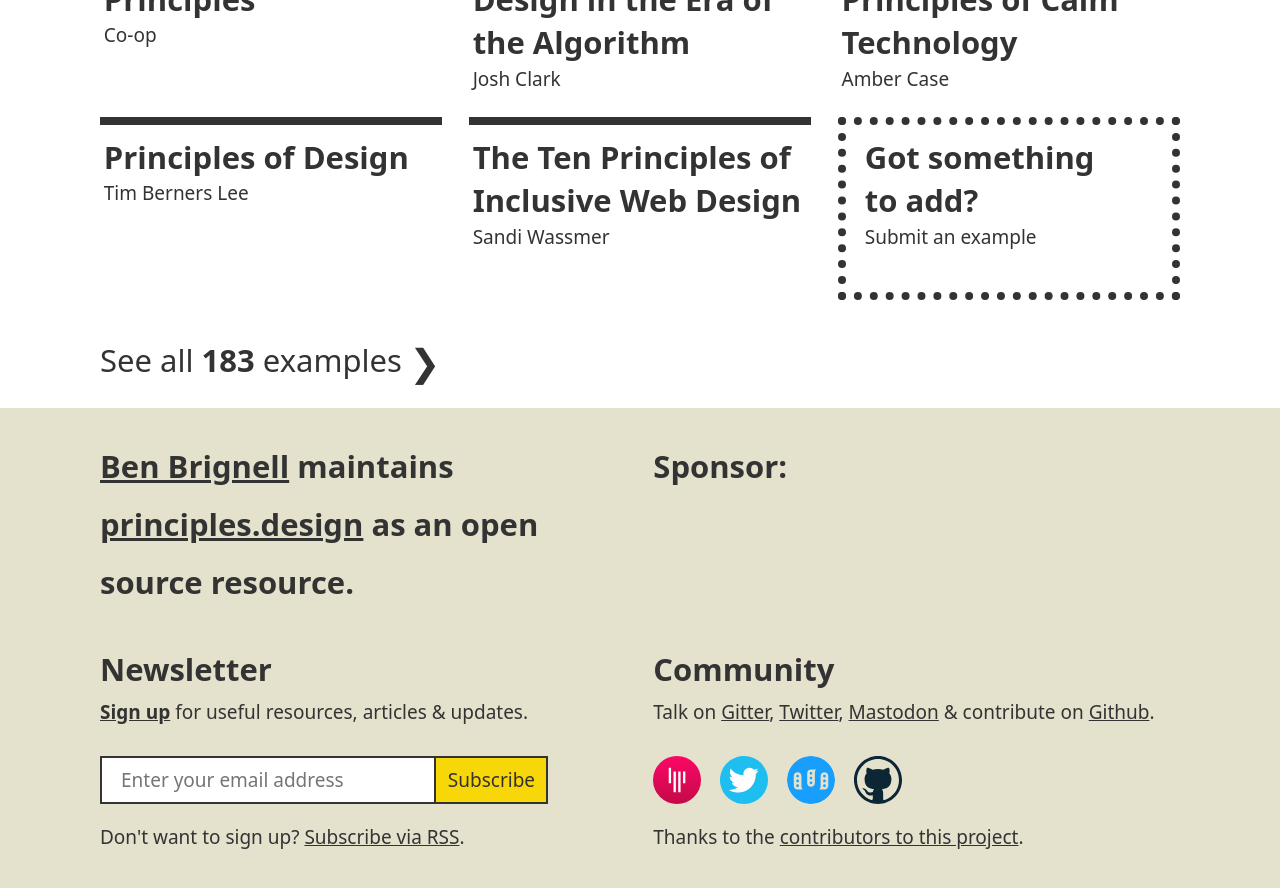
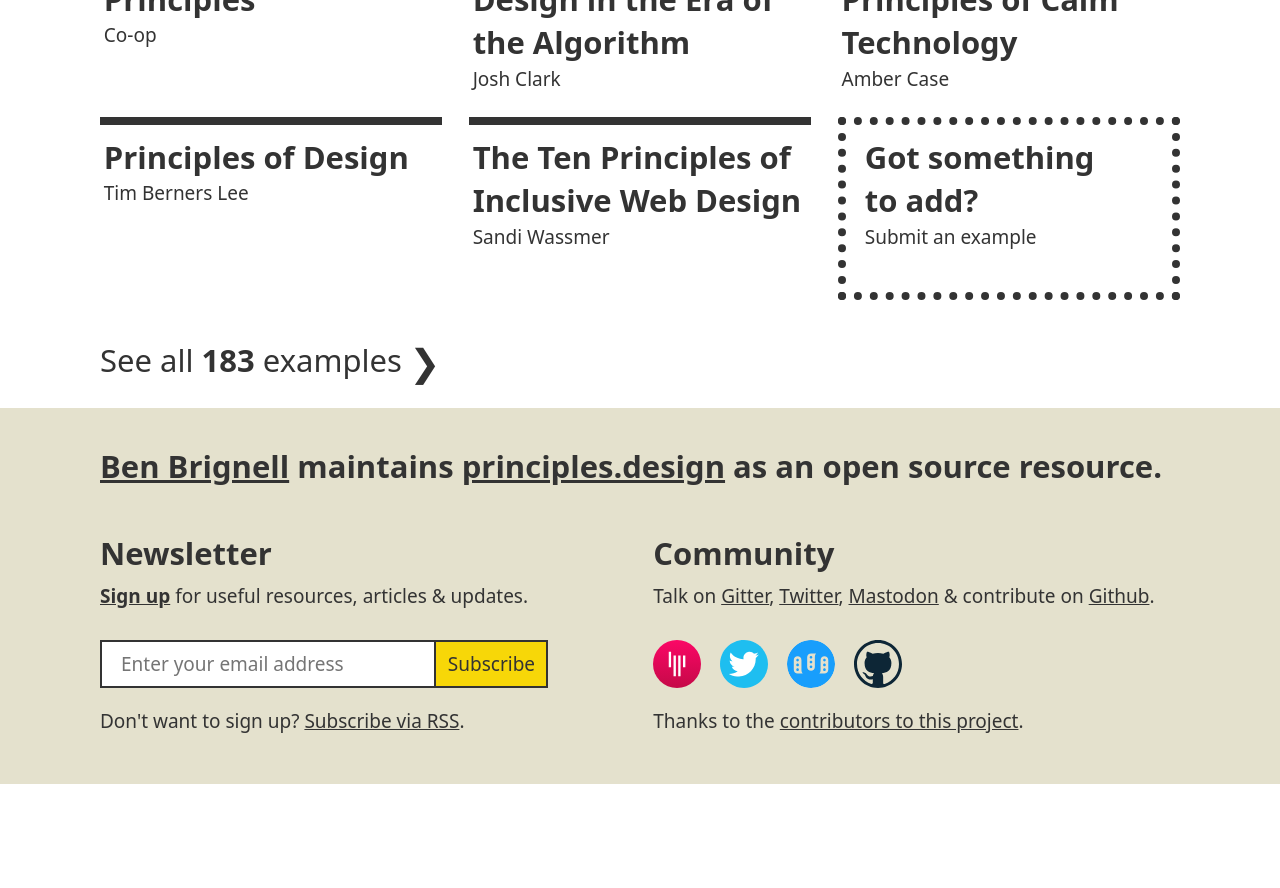
Before and after one commit to benbrignell/principles.design, a Jekyll site: the page built from index.html, in a window 1280 px wide and 900 px high, scrolled down 2334 px. Shown: the top 888 px of the window. Built offline with Jekyll 4.4.1, drawn with Linux system fonts in a browser that asks for light colours; comment, search, counter and statistics services are not loaded; after the commit the page ends 3118 px from its top, so only the background shows below that.

Commit message:
removed carbon ads and made credit full-width

```diff
--- a/_includes/footer.html
+++ b/_includes/footer.html
@@ -1,16 +1,9 @@
 <div class="footer">
     <div class="wrapper">
-      <div class="two-up">
+      <div class="full">
         <p class="h3 bold"><a href="https://twitter.com/benbrignell"><strong>Ben Brignell</strong></a> maintains <a href="/">principles.design</a> as an open source resource.</p>
       </div>
-      <div class="two-up">
-      <p class="h3 bold">Sponsor:</p>
 
-      <script async type="text/javascript" src="//cdn.carbonads.com/carbon.js?zoneid=1696&serve=CVYD42T&placement=principlesdesign" id="_carbonads_js"></script>
-
-
-
-      </div>
       <div class="two-up">
         <p class="h3 bold">Newsletter</p>
         <p><strong><a href="http://designprinciples.news">Sign up</a></strong> for useful resources, articles & updates. </p>
```
